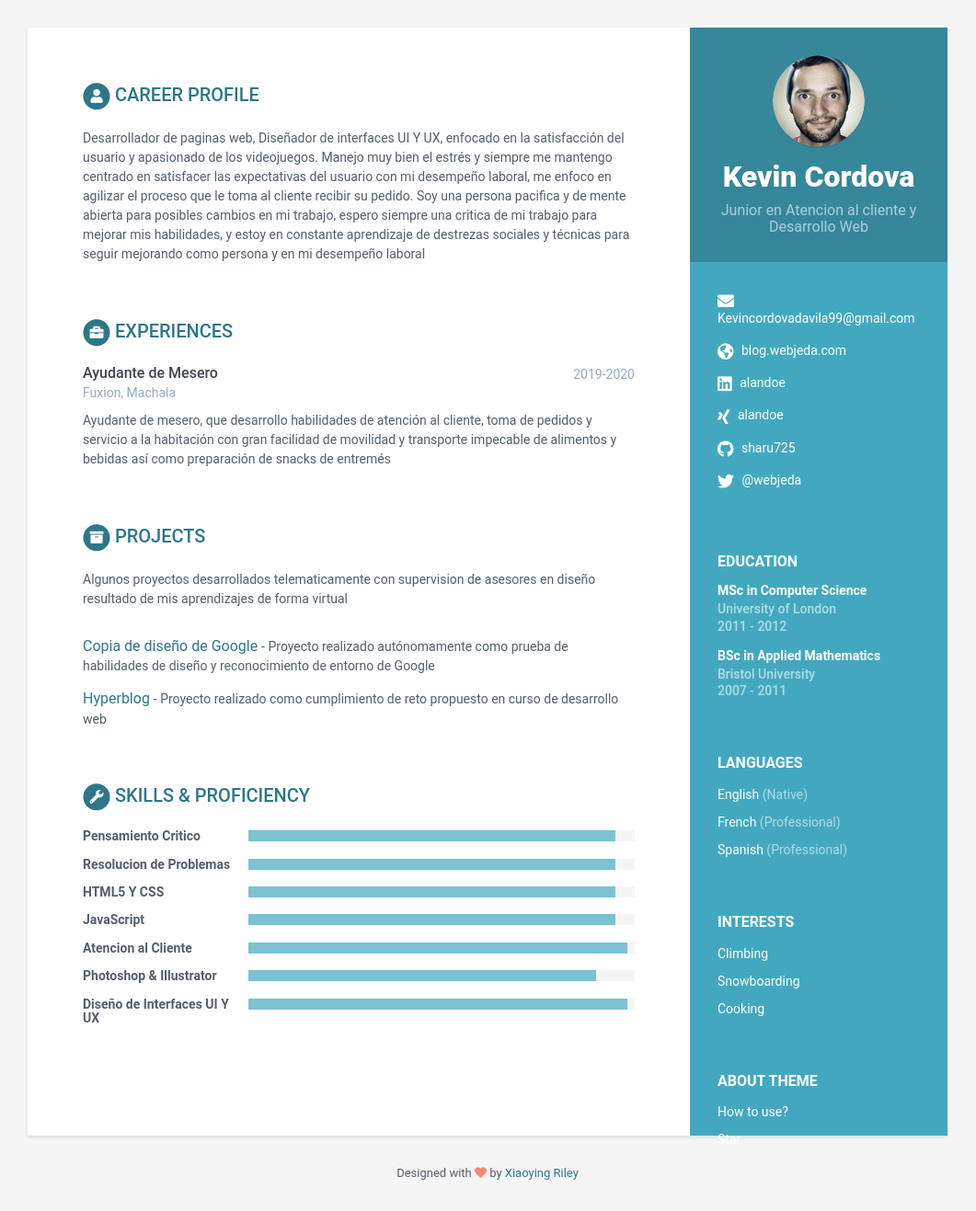
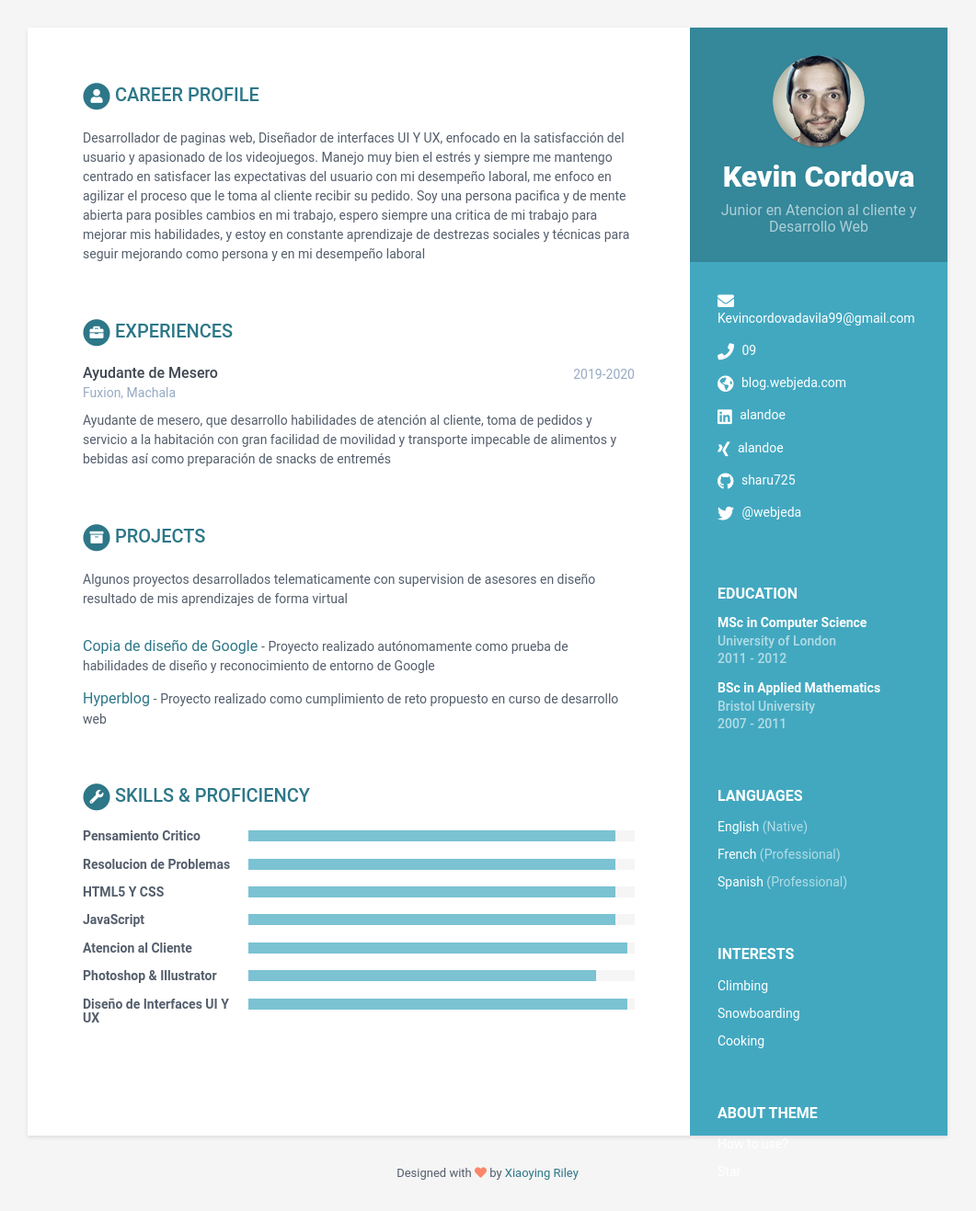
Before and after one commit to KevinC99/good-birch-4e19a, a Jekyll site: the page built from index.html, in a window 1280 px wide. Shown: the whole page at 92% size, without its empty margins (110-1171 px from the left). Built offline with Jekyll 4.4.1, drawn with Linux system fonts in a browser that asks for light colours.

Commit message:
data.yml: updated phone in sidebar

```diff
--- a/_data/data.yml
+++ b/_data/data.yml
@@ -30,6 +30,7 @@ sidebar:
       link: null
     - item: Cooking
       link: null
+  phone: 09
 career-profile:
   title: Career Profile
   summary: >2-
```
